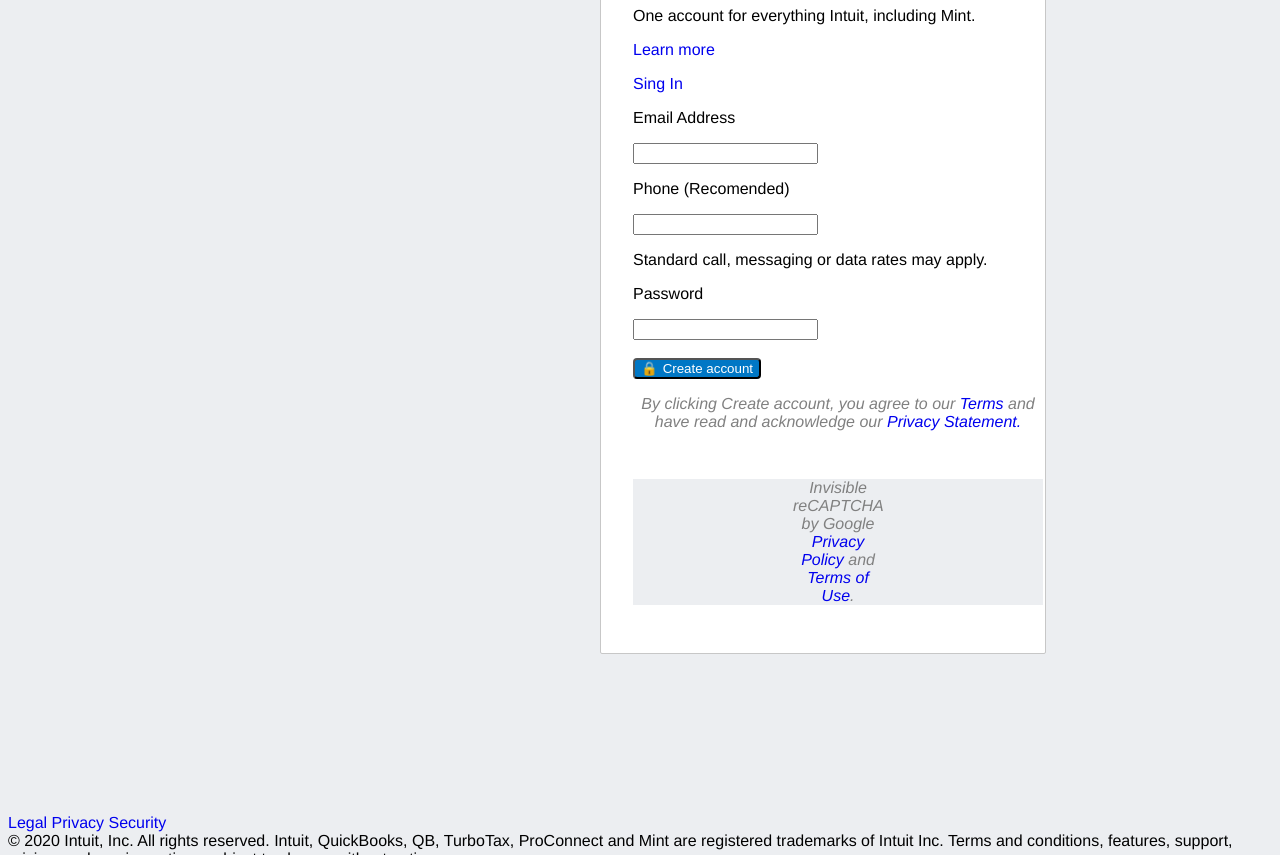
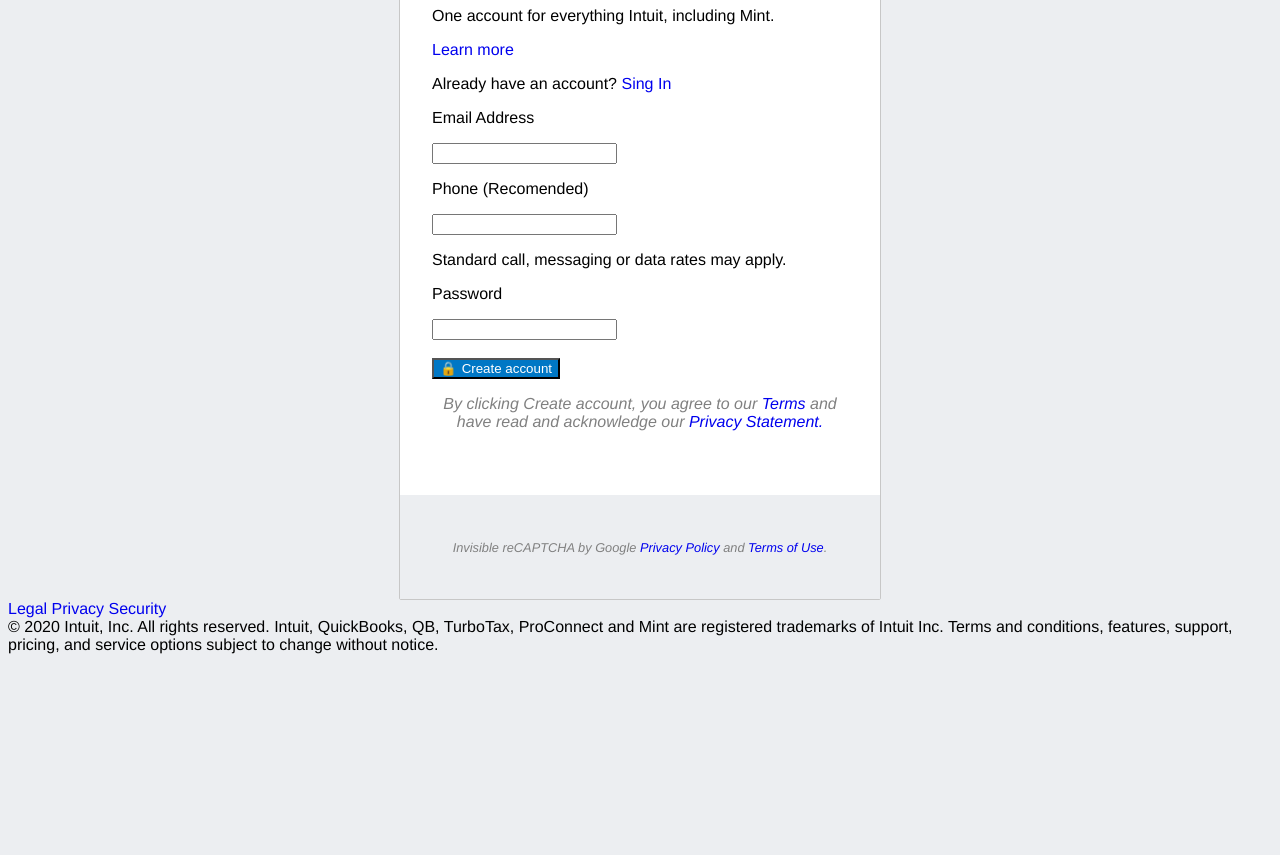
Before and after one commit to KennyUTN/DisplayInputData, a plain HTML site: page index.html in a window 1280 px wide. Shown: the part 405-1260 px from the top of the page. After the commit the page ends 1067 px from the top, so only its background shows below. Drawn offline with Linux system fonts and the light colour scheme.

Commit message:
Next step.

```diff
--- a/index.html
+++ b/index.html
@@ -23,11 +23,11 @@
 
 
   <form class="signIn" action="logIn" method="post">
-  <div class="stepOne">
+  <div class="box 1">
     <h1>Create an Intuit account</h1>
     <p>One account for everything Intuit, including Mint. </p>
     <a href="https://accounts-help.lc.intuit.com/questions/1582580-creating-an-account">Learn more</a>
-    <p><a
+    <p>Already have an account? <a
         href="https://accounts.intuit.com/index.html?offering_id=Intuit.ifs.mint&namespace_id=50000026&redirect_url=https%3A%2F%2Fmint.intuit.com%2Foverview.event%3Futm_medium%3Ddirect%26cta%3Dhero_sign_up_free_ProspectWeb%26ivid%3Ddfaab233-9397-47bc-a20c-ca3dd12118ee">Sing
         In</a></p>
     <p>Email Address</p>
@@ -41,7 +41,8 @@
     <p class="italicText">By clicking Create account, you agree to our
       <a href="https://www.mint.com/terms">Terms</a> and have read and acknowledge our <a href="https://security.intuit.com/privacy">Privacy Statement.</a></p>
     </div>
-    <div>
+
+  <div class="box 2">
     <p class="reCAPTCHA">Invisible reCAPTCHA by Google <a href="https://policies.google.com/privacy?hl=en">Privacy Policy</a> and <a href="https://policies.google.com/privacy?hl=en">Terms of Use</a>.</p>
   </div>
   </form>
--- a/style.css
+++ b/style.css
@@ -80,22 +80,47 @@ grid-column: 1;
   grid-template-columns: 1;
   grid-template-rows: 2;
   grid-gap: 1rem;
-  background: #fff;
   border-radius: 2px;
   border: 1px solid #c7c7c7;
   margin-bottom: 10rem;
   margin-right: 32rem;
   margin-left:   37rem;
+  min-width: 480px;
+  max-width: 480px;
+  align-items: center;
+  background: #fff;
+  margin: auto;
+  overflow: visible;
+}
+
+.signIn > div {
+  background: #fff;
   padding: 2rem;
-  min-width: 380px;
-  max-width: 380px;
-  align-items: center;
+}
+
+.signIn > div:last-child {
+  background-color: #ECEEF1;
+  /* padding-left: 0.75rem;
+  padding-right: 0.75rem;
+  padding-top: 0.2rem;
+  padding-bottom: 0.2rem; */
+  position: relative;
+  font-style:italic;
+  color: grey;
+  text-align:center;
 
 }
 
+.box1 {
+  align-items: center;
+}
+
 .reCAPTCHA {
+  font-size: 0.8rem;
+  font-style: italic;
+  text-align:center;
+  background-clip: content-box;
 
-  background: #ECEEF1;
 }
 .createAccount::before{
 
@@ -109,7 +134,7 @@ grid-column: 1;
 
 .createAccount{
   color: white;
-  button-padding: 15px 48px;
+  button-padding:
   border-radius: 4px;
   background: #0077C5;
 
@@ -121,14 +146,3 @@ grid-column: 1;
   color: grey;
   text-align:center;
 }
-
-.reCAPTCHA{
-padding-left: 10em;
-padding-right:10em;
-background-color: #ECEEF1;
-font-style: italic;
-text-align:center;
-color:grey;
-/* padding-left: 190px;
-padding-right: 190px;   */
-}
```
